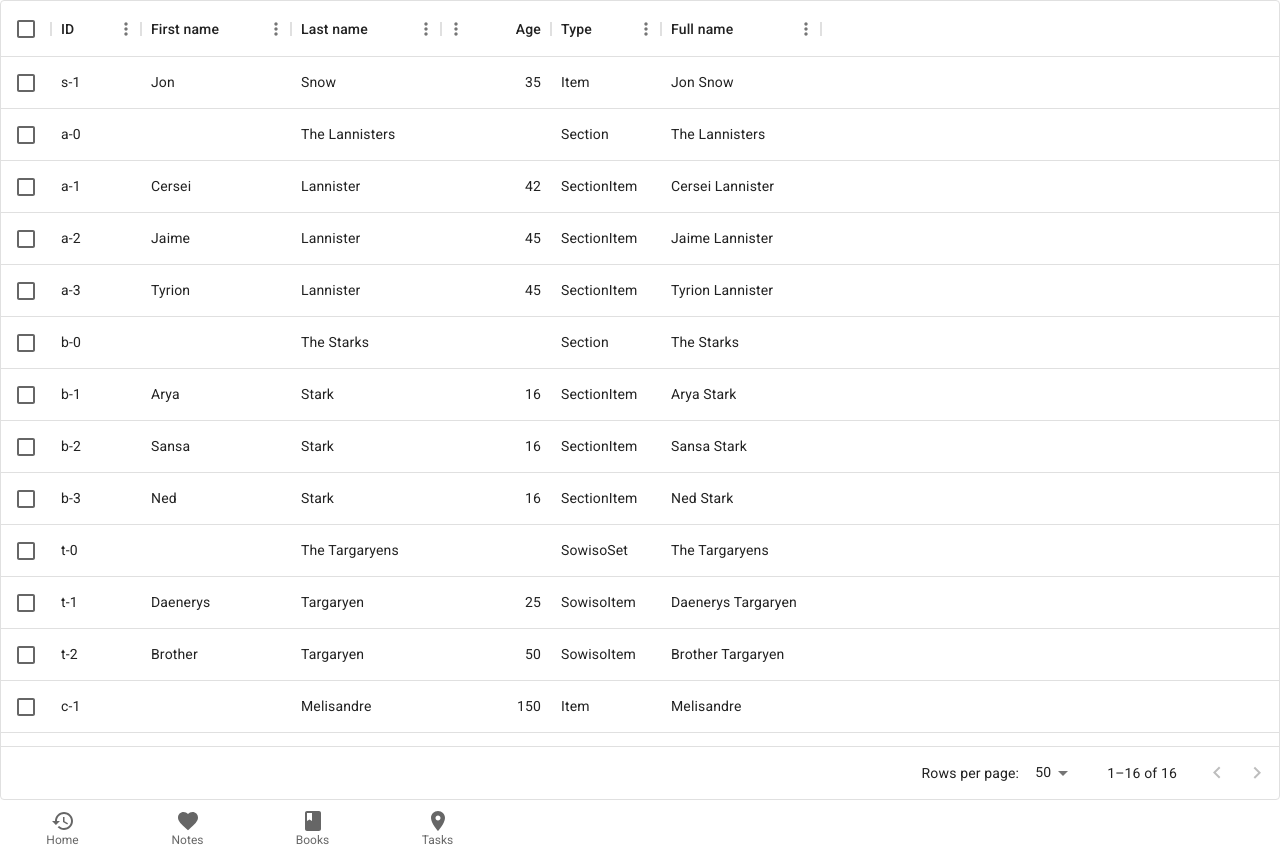
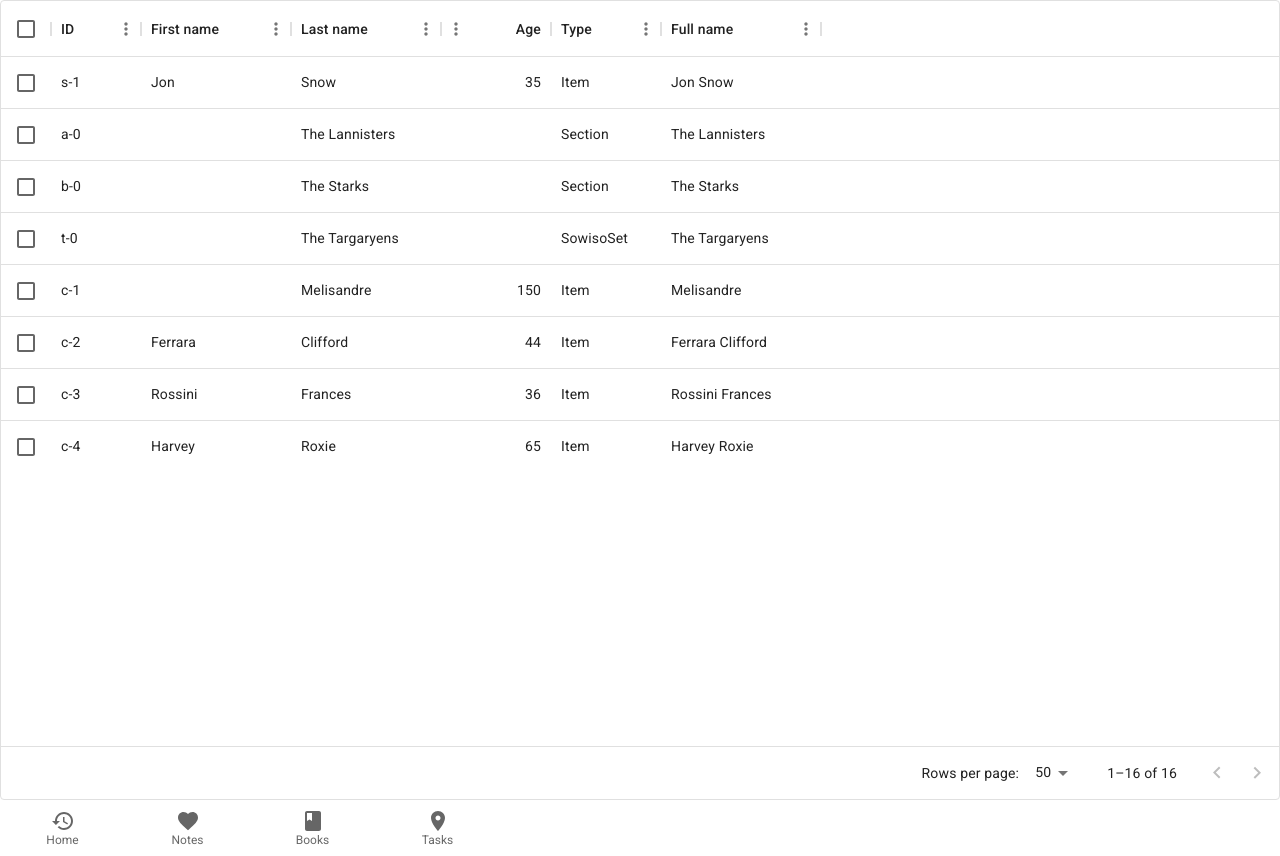
Before and after one commit to ogvlad/react-en-pure, a React app: page /notes in a window 1280 px wide. Built offline with nearby package versions, Linux system fonts and the light colour scheme; what @atlaskit/theme would draw is missing.

Commit message:
Notes: disabled transform

```diff
--- a/src/features/Notes/RowParent.tsx
+++ b/src/features/Notes/RowParent.tsx
@@ -25,25 +25,28 @@ export const RowParent = (props: any) => {
 
   const opacity = drag.isDragging || state.dragging.id === row.pid ? 1 : 1
   const transform = state.itemsTransformMap[row.id]
+  console.debug("RowParent", row.id, transform)
+
+  const transformValue = state.dragging.id ? transform : 0
 
   return (
     <div ref={ref} style={{
       opacity,
-      transform: `translate3d(0, ${transform || 0}px, 0)`,
+      transform: `translate3d(0, ${transformValue}px, 0)`,
     }}>
       <GridRow {...props}  />
-      {state.itemsList.map((item, index) => {
-        // console.debug(item)
-        if (item.pid !== row.id) return null
-
-        const childProps = {
-          ...props,
-          index,
-          key: item.id,
-          rowId: item.id,
-        }
-        return (<GridRow {...childProps} style={{ opacity }} />)
-      })}
+      {/*{state.itemsList.map((item, index) => {*/}
+      {/*  // console.debug(item)*/}
+      {/*  if (item.pid !== row.id) return null*/}
+      {/*  */}
+      {/*  const childProps = {*/}
+      {/*    ...props,*/}
+      {/*    index,*/}
+      {/*    key: item.id,*/}
+      {/*    rowId: item.id,*/}
+      {/*  }*/}
+      {/*  return (<GridRow {...childProps} style={{ opacity }} />)*/}
+      {/*})}*/}
     </div>
   )
 }
--- a/src/features/Notes/context.tsx
+++ b/src/features/Notes/context.tsx
@@ -36,6 +36,10 @@ export function ItemsProvider(props: any & PropsWithChildren<{}>) {
       },
       setTransform: (id: string, value: any) => {
         setState((prev) => ({ ...prev, itemsTransformMap: { ...prev.itemsTransformMap, [id]: value} }))
+      },
+      resetTransform: () => {
+        const newMap = reset_(state.itemsTransformMap)
+        setState((prev) => ({ ...prev, itemsTransformMap: { ...prev.itemsTransformMap, ...newMap} }))
       }
     }
   }
@@ -52,3 +56,11 @@ function swap_<T>(arr: T[], indexA: number, indexB: number): T[] {
   newArr[indexB] = temp
   return newArr
 }
+function reset_(obj: any) {
+  for (let key in obj) {
+    if (Object.prototype.hasOwnProperty.call(obj, key)) {
+      obj[key] = 0;
+    }
+  }
+  return obj;
+}
--- a/src/features/Notes/logic/onDrop.ts
+++ b/src/features/Notes/logic/onDrop.ts
@@ -1,12 +1,10 @@
-export function createOnDrop(props: any, ref: any) {
+import { IState } from "../types/IState"
+import { IApi } from "../types/IApi"
+
+export function createOnDrop(props: any, state: IState, api: IApi) {
   return (item: any, monitor: any) => {
     console.debug("onDrop", item, props)
-    hideBaseline()
+
+
   }
 }
-
-const hideBaseline = () => {
-  // Example: Change the line's position using JavaScript
-  const line = document.getElementById('baseline');
-  line.style.display = "none"
-}
--- a/src/features/Notes/logic/onHover.ts
+++ b/src/features/Notes/logic/onHover.ts
@@ -36,6 +36,7 @@ export function createOnHover(props: any, state: IState, api: IApi) {
 
     // Determine container position and take it's bottom line as a pointer
     const draggingRef = state.itemsRefMap[draggingItem.id]
+    const height = draggingRef.current?.getBoundingClientRect().height
     // console.debug(draggingRef)
     // const draggingBoundingRect = draggingRef.current?.getBoundingClientRect()
     // const draggingOffset_ = draggingBoundingRect.bottom
@@ -61,6 +62,9 @@ export function createOnHover(props: any, state: IState, api: IApi) {
     if (dragIndex > hoverIndex && hoverClientY > hoverBaselineY) {
       return
     }
+
+    // const hoverTransformSign = dragIndex < hoverIndex ? -1 : 1
+    // api.setTransform(props.row.id, hoverTransformSign * height)
 
     api.swap(dragIndex, hoverIndex)
     // Time to actually perform the action
--- a/src/features/Notes/logic/useMyDrag.ts
+++ b/src/features/Notes/logic/useMyDrag.ts
@@ -16,7 +16,13 @@ export const useMyDrag = (props: any, ref: any) => {
         api.setDragging(row.id)
         return { ...row, index: props.index }
       },
-      end: () => {
+      end: (draggedItem, monitor) => {
+        const dragIndex = draggedItem.index
+        const hoverIndex = props.index
+
+        hideBaseline()
+        // api.swap(dragIndex, hoverIndex)
+        // api.resetTransform()
         api.setDragging(null)
       },
     }),
@@ -25,3 +31,9 @@ export const useMyDrag = (props: any, ref: any) => {
 
   return { useRef: dragRef, isDragging }
 }
+
+const hideBaseline = () => {
+  // Example: Change the line's position using JavaScript
+  const line = document.getElementById('baseline');
+  line.style.display = "none"
+}
--- a/src/features/Notes/logic/useMyDrop.ts
+++ b/src/features/Notes/logic/useMyDrop.ts
@@ -13,7 +13,7 @@ export const useMyDrop = (props: any, ref: any) => {
 
   const [{ isOver, canDrop }, dropRef] = useDrop({
     accept: rules,
-    drop: createOnDrop(props, ref),
+    drop: createOnDrop(props, state, api),
     collect: (monitor) => ({
       isOver: monitor.isOver(),
       canDrop: monitor.canDrop(),
--- a/src/features/Notes/types/IApi.ts
+++ b/src/features/Notes/types/IApi.ts
@@ -5,4 +5,5 @@ export interface IApi {
   setDragging: (id: string | null) => void
   setRef: (id: string, ref: any) => void
   setTransform: (id: string, value: any) => void
+  resetTransform: () => void
 }
--- a/src/features/Notes/types/Rules.ts
+++ b/src/features/Notes/types/Rules.ts
@@ -3,8 +3,10 @@ import { ItemTypes } from "./ItemTypes"
 export const Accepts = {
   [ItemTypes.Table]: [ItemTypes.Item, ItemTypes.Section, ItemTypes.SowisoSet],
   [ItemTypes.Item]: [ItemTypes.Item, ItemTypes.Section, ItemTypes.SowisoSet],
-  [ItemTypes.Section]: [ItemTypes.Item, ItemTypes.Section, ItemTypes.SowisoSet, ItemTypes.SectionItem],
+
+  [ItemTypes.Section]: [ItemTypes.Item, ItemTypes.Section, ItemTypes.SowisoSet],
   [ItemTypes.SectionItem]: [ItemTypes.SectionItem],
+
   [ItemTypes.SowisoSet]: [ItemTypes.Item, ItemTypes.SowisoSet, ItemTypes.SowisoItem],
   [ItemTypes.SowisoItem]: [ItemTypes.SowisoItem],
 }
```
